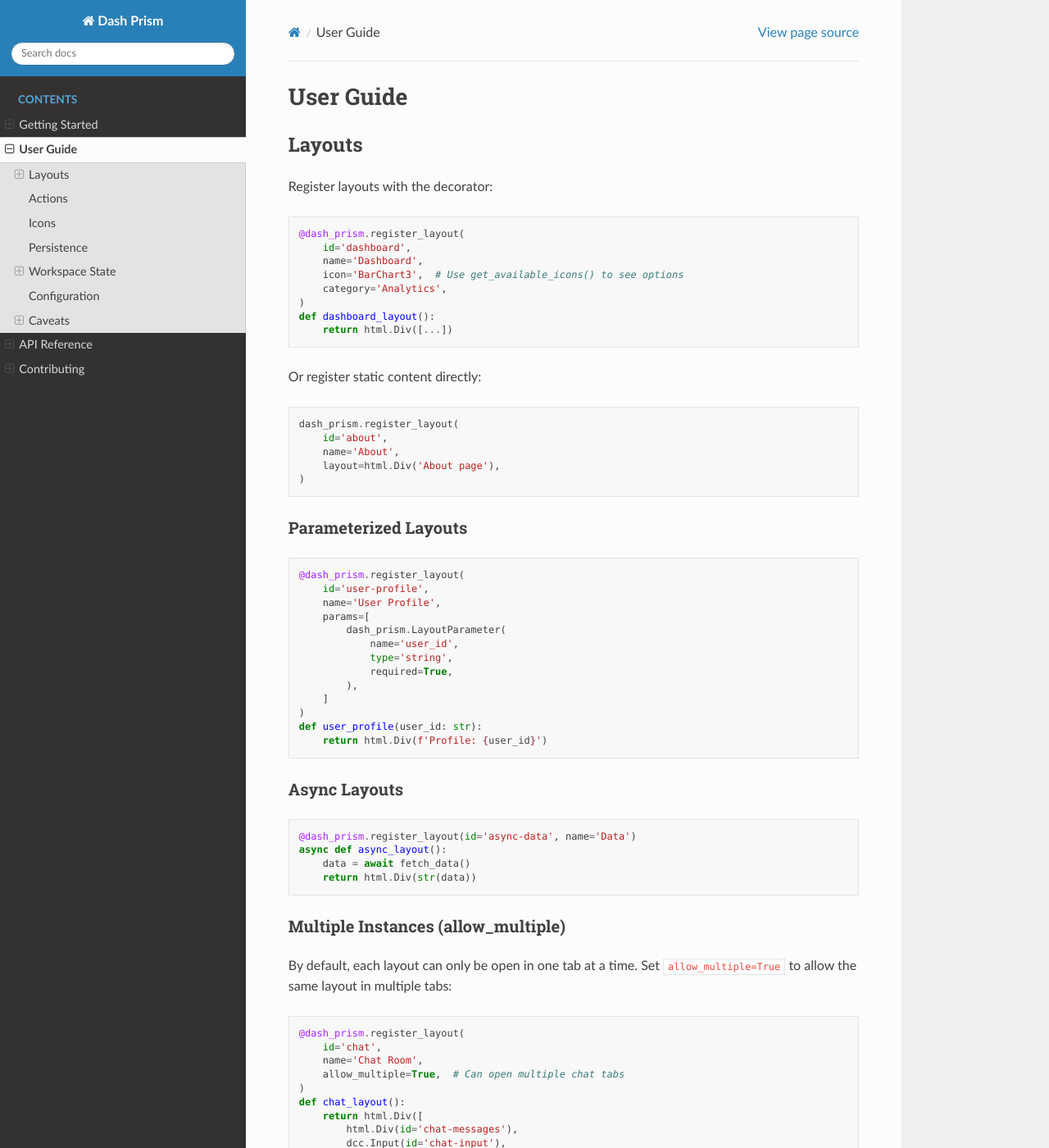
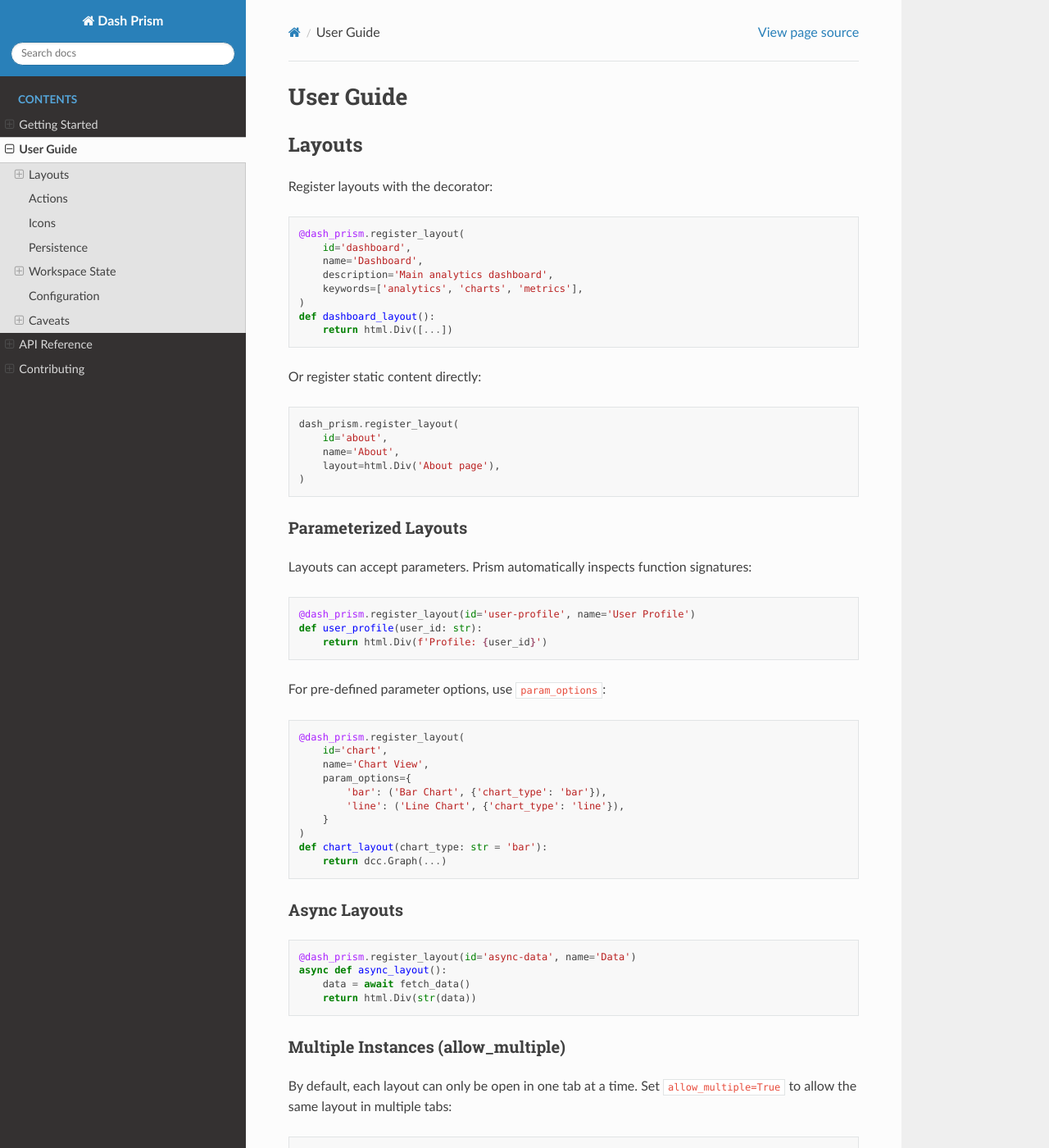
Before and after one commit to LudwigAJ/dash-prism, a Sphinx documentation site: the page built from docs/user-guide.rst, in a window 1280 px wide and 1400 px high. Shown: the whole window at 82% size. Built offline with Sphinx 7.4.7 and the Read the Docs theme 3.1.0, drawn with Linux system fonts in a browser that asks for light colours; some of the changed text lies outside the part shown.

Commit message:
fix to docs

```diff
--- a/docs/getting-started.rst
+++ b/docs/getting-started.rst
@@ -43,7 +43,7 @@
 
 .. code-block:: bash
 
-   git clone https://github.com/yourusername/dash_prism.git
-   cd dash_prism
+   git clone https://github.com/LudwigAJ/dash-prism.git
+   cd dash-prism
    npm install && npm run build
    pip install -e .
--- a/docs/index.rst
+++ b/docs/index.rst
@@ -11,7 +11,7 @@
 
    app = Dash(__name__)
 
-   @dash_prism.register_layout(id='home', name='Home', icon='Rocket')
+   @dash_prism.register_layout(id='home', name='Home')
    def home_layout():
        return html.Div('Welcome!')
 
--- a/docs/user-guide.rst
+++ b/docs/user-guide.rst
@@ -11,8 +11,8 @@
    @dash_prism.register_layout(
        id='dashboard',
        name='Dashboard',
-       icon='BarChart3',  # Use get_available_icons() to see options
-       category='Analytics',
+       description='Main analytics dashboard',
+       keywords=['analytics', 'charts', 'metrics'],
    )
    def dashboard_layout():
        return html.Div([...])
@@ -30,21 +30,28 @@
 Parameterized Layouts
 ^^^^^^^^^^^^^^^^^^^^^
 
+Layouts can accept parameters. Prism automatically inspects function signatures:
+
+.. code-block:: python
+
+   @dash_prism.register_layout(id='user-profile', name='User Profile')
+   def user_profile(user_id: str):
+       return html.Div(f'Profile: {user_id}')
+
+For pre-defined parameter options, use ``param_options``:
+
 .. code-block:: python
 
    @dash_prism.register_layout(
-       id='user-profile',
-       name='User Profile',
-       params=[
-           dash_prism.LayoutParameter(
-               name='user_id',
-               type='string',
-               required=True,
-           ),
-       ]
+       id='chart',
+       name='Chart View',
+       param_options={
+           'bar': ('Bar Chart', {'chart_type': 'bar'}),
+           'line': ('Line Chart', {'chart_type': 'line'}),
+       }
    )
-   def user_profile(user_id: str):
-       return html.Div(f'Profile: {user_id}')
+   def chart_layout(chart_type: str = 'bar'):
+       return dcc.Graph(...)
 
 Async Layouts
 ^^^^^^^^^^^^^
```
Also changed, not shown: other parts of docs/user-guide.rst (+3 -3 lines), README.md (+2 -2 lines).
